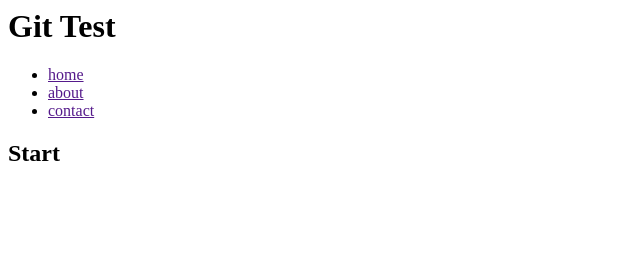
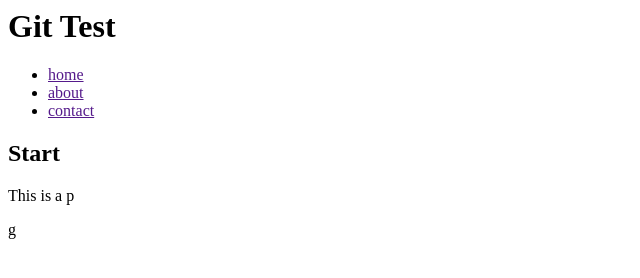
Before and after one commit to OlivierDuchesne/testing_git, a plain HTML site: page index.html in a window 1280 px wide. Shown: the full height of the page, 0-640 px from the left. Drawn offline with Linux system fonts and the light colour scheme.

Commit message:
added p in section.content

```diff
--- a/index.html
+++ b/index.html
@@ -15,9 +15,10 @@
 	</header>
 	<section id="content">
 		<h2>Start</h2>
+		<p>This is a p</p>
 	</section>
 	<footer>
 
 	</footer>
 </body>
-</html>
+</html>g
```
